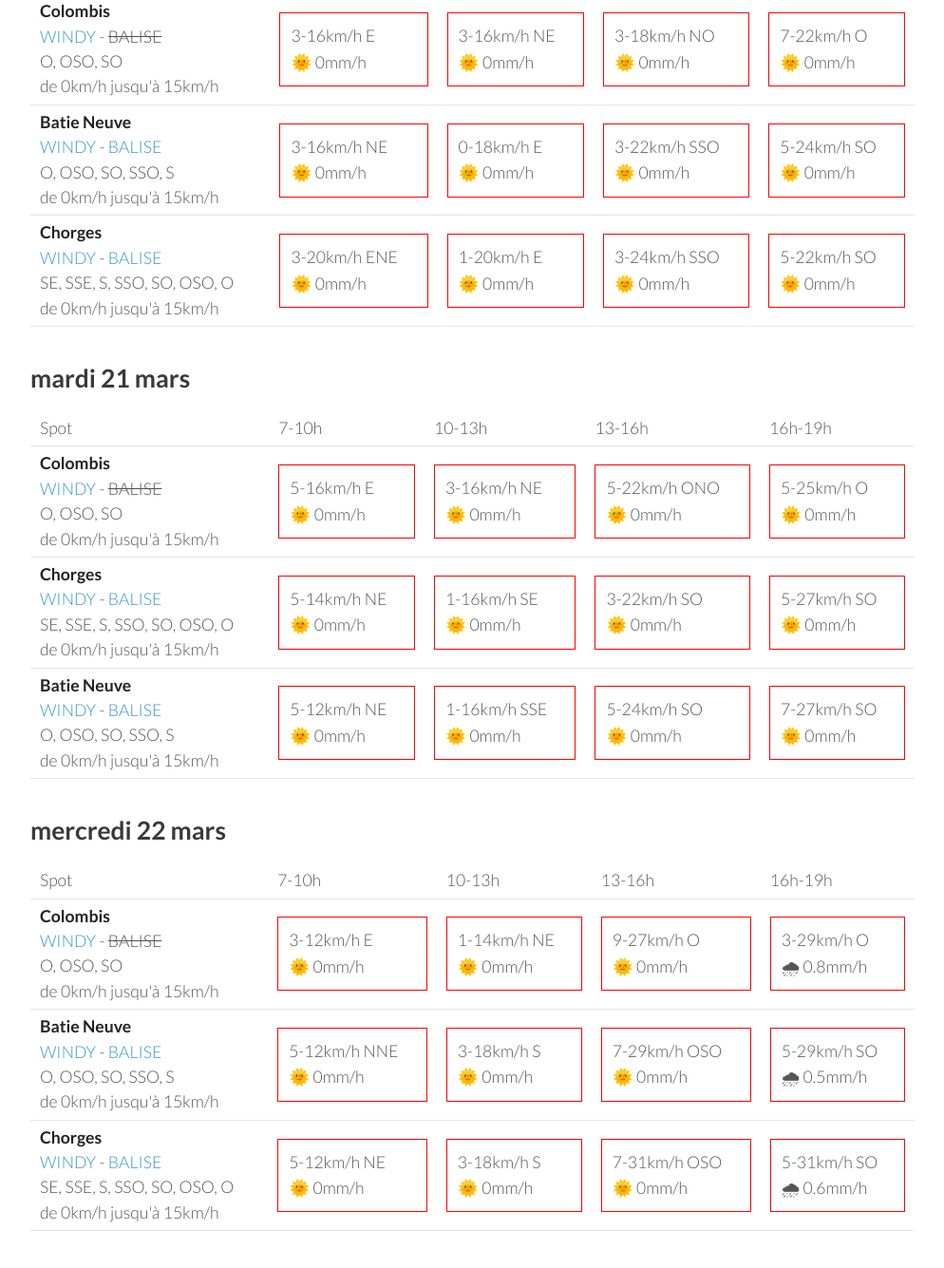
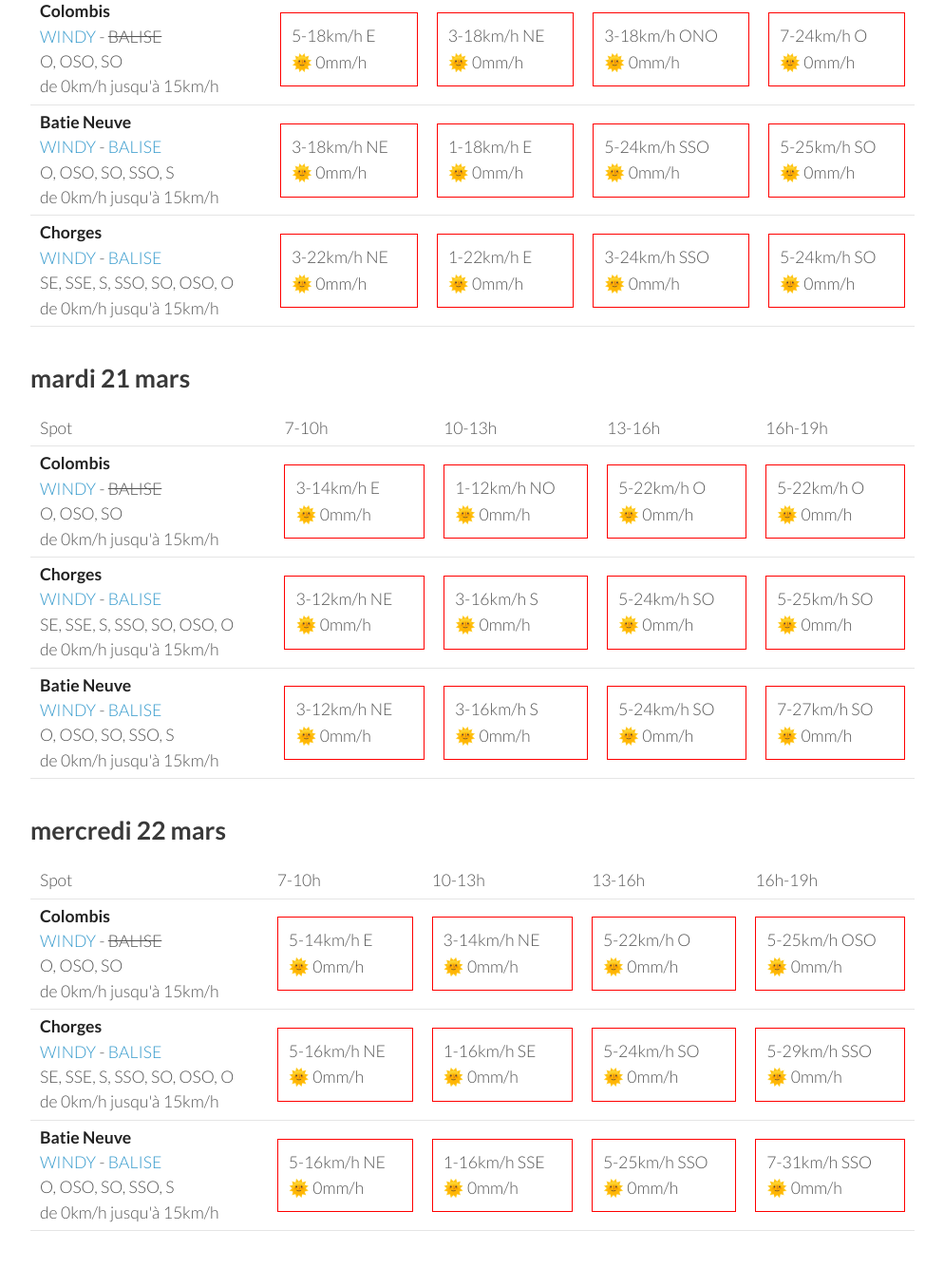
Before and after one commit to parapente-dans-le-nord/parapente-dans-le-nord.github.io, a Jekyll site: the page built from saint_andre.markdown, in a window 1280 px wide and 1400 px high, scrolled down 1801 px. Shown: the top 1335 px of the window at 95% size, without its empty margins (26-1020 px from the left). Built offline with Jekyll 4.4.1, drawn with Linux system fonts in a browser that asks for light colours; some of the changed text lies outside the part shown.

Commit message:
update index.markdown

```diff
--- a/saint_andre.markdown
+++ b/saint_andre.markdown
@@ -114,9 +114,9 @@ page mise à jour le vendredi 17 mars 19:36
         <td><strong>Colombis</strong><br><a href="https://windy.com/44.494/6.216?44.559,6.262,10">WINDY</a> - <span class="no-balise"> BALISE </span><br> <span class="vent-favorable">O, OSO, SO</span><br><span class="force-vent">de 0km/h jusqu'à 15km/h</span> </td>
 
             <td><div class="not-flyable"><p>1-3km/h N</p><p>🌧 1.9mm/h</p></div></td>
-            <td><div class="flyable"><p>3-12km/h OSO</p><p>🌧 1mm/h</p></div></td>
-            <td><div class="not-flyable"><p>1-12km/h NO</p><p>🌧 2.8mm/h</p></div></td>
-            <td><div class="not-flyable"><p>3-16km/h O</p><p>🌧 0.2mm/h</p></div></td>
+            <td><div class="flyable"><p>3-11km/h O</p><p>🌧 0.7mm/h</p></div></td>
+            <td><div class="not-flyable"><p>1-12km/h ONO</p><p>🌧 2mm/h</p></div></td>
+            <td><div class="not-flyable"><p>3-16km/h ONO</p><p>🌧 0.4mm/h</p></div></td>
 
 
     </tr>
@@ -124,9 +124,9 @@ page mise à jour le vendredi 17 mars 19:36
         <td><strong>Batie Neuve</strong><br><a href="https://windy.com/44.584/6.236?44.559,6.262,10,m:eTtagly">WINDY</a> - <span class=""><a href="https://www.openwindmap.org/PP554">BALISE</a> </span><br> <span class="vent-favorable">O, OSO, SO, SSO, S</span><br><span class="force-vent">de 0km/h jusqu'à 15km/h</span> </td>
 
             <td><div class="not-flyable"><p>3-7km/h ESE</p><p>🌧 2.7mm/h</p></div></td>
-            <td><div class="not-flyable"><p>3-16km/h SSO</p><p>🌧 0.5mm/h</p></div></td>
-            <td><div class="not-flyable"><p>3-18km/h SO</p><p>🌧 2.1mm/h</p></div></td>
-            <td><div class="not-flyable"><p>5-20km/h SO</p><p>🌧 0.2mm/h</p></div></td>
+            <td><div class="flyable"><p>1-12km/h SO</p><p>🌧 0.4mm/h</p></div></td>
+            <td><div class="not-flyable"><p>3-16km/h SSO</p><p>🌧 1.1mm/h</p></div></td>
+            <td><div class="not-flyable"><p>3-18km/h SO</p><p>🌧 0.3mm/h</p></div></td>
 
 
     </tr>
@@ -134,9 +134,9 @@ page mise à jour le vendredi 17 mars 19:36
         <td><strong>Chorges</strong><br><a href="https://windy.com/44.578/6.280?44.559,6.262,10">WINDY</a> - <span class=""><a href="https://www.openwindmap.org/PP554">BALISE</a> </span><br> <span class="vent-favorable">SE, SSE, S, SSO, SO, OSO, O</span><br><span class="force-vent">de 0km/h jusqu'à 15km/h</span> </td>
 
             <td><div class="not-flyable"><p>1-3km/h E</p><p>🌧 3.1mm/h</p></div></td>
-            <td><div class="not-flyable"><p>3-16km/h SO</p><p>🌧 0.5mm/h</p></div></td>
-            <td><div class="not-flyable"><p>3-16km/h SO</p><p>🌧 2mm/h</p></div></td>
-            <td><div class="not-flyable"><p>3-18km/h SO</p><p>🌧 0.3mm/h</p></div></td>
+            <td><div class="flyable"><p>1-11km/h SO</p><p>🌧 0.5mm/h</p></div></td>
+            <td><div class="not-flyable"><p>3-16km/h SO</p><p>🌧 1.4mm/h</p></div></td>
+            <td><div class="not-flyable"><p>3-18km/h OSO</p><p>🌧 0.4mm/h</p></div></td>
 
 
     </tr>
@@ -159,30 +159,30 @@ page mise à jour le vendredi 17 mars 19:36
 <tr>
         <td><strong>Colombis</strong><br><a href="https://windy.com/44.494/6.216?44.559,6.262,10">WINDY</a> - <span class="no-balise"> BALISE </span><br> <span class="vent-favorable">O, OSO, SO</span><br><span class="force-vent">de 0km/h jusqu'à 15km/h</span> </td>
 
-            <td><div class="not-flyable"><p>3-16km/h E</p><p>🌞 0mm/h</p></div></td>
-            <td><div class="not-flyable"><p>3-16km/h NE</p><p>🌞 0mm/h</p></div></td>
-            <td><div class="not-flyable"><p>3-18km/h NO</p><p>🌞 0mm/h</p></div></td>
-            <td><div class="not-flyable"><p>7-22km/h O</p><p>🌞 0mm/h</p></div></td>
+            <td><div class="not-flyable"><p>5-18km/h E</p><p>🌞 0mm/h</p></div></td>
+            <td><div class="not-flyable"><p>3-18km/h NE</p><p>🌞 0mm/h</p></div></td>
+            <td><div class="not-flyable"><p>3-18km/h ONO</p><p>🌞 0mm/h</p></div></td>
+            <td><div class="not-flyable"><p>7-24km/h O</p><p>🌞 0mm/h</p></div></td>
 
 
     </tr>
 <tr>
         <td><strong>Batie Neuve</strong><br><a href="https://windy.com/44.584/6.236?44.559,6.262,10,m:eTtagly">WINDY</a> - <span class=""><a href="https://www.openwindmap.org/PP554">BALISE</a> </span><br> <span class="vent-favorable">O, OSO, SO, SSO, S</span><br><span class="force-vent">de 0km/h jusqu'à 15km/h</span> </td>
 
-            <td><div class="not-flyable"><p>3-16km/h NE</p><p>🌞 0mm/h</p></div></td>
-            <td><div class="not-flyable"><p>0-18km/h E</p><p>🌞 0mm/h</p></div></td>
-            <td><div class="not-flyable"><p>3-22km/h SSO</p><p>🌞 0mm/h</p></div></td>
-            <td><div class="not-flyable"><p>5-24km/h SO</p><p>🌞 0mm/h</p></div></td>
+            <td><div class="not-flyable"><p>3-18km/h NE</p><p>🌞 0mm/h</p></div></td>
+            <td><div class="not-flyable"><p>1-18km/h E</p><p>🌞 0mm/h</p></div></td>
+            <td><div class="not-flyable"><p>5-24km/h SSO</p><p>🌞 0mm/h</p></div></td>
+            <td><div class="not-flyable"><p>5-25km/h SO</p><p>🌞 0mm/h</p></div></td>
 
 
     </tr>
 <tr>
         <td><strong>Chorges</strong><br><a href="https://windy.com/44.578/6.280?44.559,6.262,10">WINDY</a> - <span class=""><a href="https://www.openwindmap.org/PP554">BALISE</a> </span><br> <span class="vent-favorable">SE, SSE, S, SSO, SO, OSO, O</span><br><span class="force-vent">de 0km/h jusqu'à 15km/h</span> </td>
 
-            <td><div class="not-flyable"><p>3-20km/h ENE</p><p>🌞 0mm/h</p></div></td>
-            <td><div class="not-flyable"><p>1-20km/h E</p><p>🌞 0mm/h</p></div></td>
+            <td><div class="not-flyable"><p>3-22km/h NE</p><p>🌞 0mm/h</p></div></td>
+            <td><div class="not-flyable"><p>1-22km/h E</p><p>🌞 0mm/h</p></div></td>
             <td><div class="not-flyable"><p>3-24km/h SSO</p><p>🌞 0mm/h</p></div></td>
-            <td><div class="not-flyable"><p>5-22km/h SO</p><p>🌞 0mm/h</p></div></td>
+            <td><div class="not-flyable"><p>5-24km/h SO</p><p>🌞 0mm/h</p></div></td>
 
 
     </tr>
@@ -205,28 +205,28 @@ page mise à jour le vendredi 17 mars 19:36
 <tr>
         <td><strong>Colombis</strong><br><a href="https://windy.com/44.494/6.216?44.559,6.262,10">WINDY</a> - <span class="no-balise"> BALISE </span><br> <span class="vent-favorable">O, OSO, SO</span><br><span class="force-vent">de 0km/h jusqu'à 15km/h</span> </td>
 
-            <td><div class="not-flyable"><p>5-16km/h E</p><p>🌞 0mm/h</p></div></td>
-            <td><div class="not-flyable"><p>3-16km/h NE</p><p>🌞 0mm/h</p></div></td>
-            <td><div class="not-flyable"><p>5-22km/h ONO</p><p>🌞 0mm/h</p></div></td>
-            <td><div class="not-flyable"><p>5-25km/h O</p><p>🌞 0mm/h</p></div></td>
+            <td><div class="not-flyable"><p>3-14km/h E</p><p>🌞 0mm/h</p></div></td>
+            <td><div class="not-flyable"><p>1-12km/h NO</p><p>🌞 0mm/h</p></div></td>
+            <td><div class="not-flyable"><p>5-22km/h O</p><p>🌞 0mm/h</p></div></td>
+            <td><div class="not-flyable"><p>5-22km/h O</p><p>🌞 0mm/h</p></div></td>
 
 
     </tr>
 <tr>
         <td><strong>Chorges</strong><br><a href="https://windy.com/44.578/6.280?44.559,6.262,10">WINDY</a> - <span class=""><a href="https://www.openwindmap.org/PP554">BALISE</a> </span><br> <span class="vent-favorable">SE, SSE, S, SSO, SO, OSO, O</span><br><span class="force-vent">de 0km/h jusqu'à 15km/h</span> </td>
 
-            <td><div class="not-flyable"><p>5-14km/h NE</p><p>🌞 0mm/h</p></div></td>
-            <td><div class="not-flyable"><p>1-16km/h SE</p><p>🌞 0mm/h</p></div></td>
-            <td><div class="not-flyable"><p>3-22km/h SO</p><p>🌞 0mm/h</p></div></td>
-            <td><div class="not-flyable"><p>5-27km/h SO</p><p>🌞 0mm/h</p></div></td>
+            <td><div class="not-flyable"><p>3-12km/h NE</p><p>🌞 0mm/h</p></div></td>
+            <td><div class="not-flyable"><p>3-16km/h S</p><p>🌞 0mm/h</p></div></td>
+            <td><div class="not-flyable"><p>5-24km/h SO</p><p>🌞 0mm/h</p></div></td>
+            <td><div class="not-flyable"><p>5-25km/h SO</p><p>🌞 0mm/h</p></div></td>
 
 
     </tr>
 <tr>
         <td><strong>Batie Neuve</strong><br><a href="https://windy.com/44.584/6.236?44.559,6.262,10,m:eTtagly">WINDY</a> - <span class=""><a href="https://www.openwindmap.org/PP554">BALISE</a> </span><br> <span class="vent-favorable">O, OSO, SO, SSO, S</span><br><span class="force-vent">de 0km/h jusqu'à 15km/h</span> </td>
 
-            <td><div class="not-flyable"><p>5-12km/h NE</p><p>🌞 0mm/h</p></div></td>
-            <td><div class="not-flyable"><p>1-16km/h SSE</p><p>🌞 0mm/h</p></div></td>
+            <td><div class="not-flyable"><p>3-12km/h NE</p><p>🌞 0mm/h</p></div></td>
+            <td><div class="not-flyable"><p>3-16km/h S</p><p>🌞 0mm/h</p></div></td>
             <td><div class="not-flyable"><p>5-24km/h SO</p><p>🌞 0mm/h</p></div></td>
             <td><div class="not-flyable"><p>7-27km/h SO</p><p>🌞 0mm/h</p></div></td>
 
@@ -251,30 +251,30 @@ page mise à jour le vendredi 17 mars 19:36
 <tr>
         <td><strong>Colombis</strong><br><a href="https://windy.com/44.494/6.216?44.559,6.262,10">WINDY</a> - <span class="no-balise"> BALISE </span><br> <span class="vent-favorable">O, OSO, SO</span><br><span class="force-vent">de 0km/h jusqu'à 15km/h</span> </td>
 
-            <td><div class="not-flyable"><p>3-12km/h E</p><p>🌞 0mm/h</p></div></td>
-            <td><div class="not-flyable"><p>1-14km/h NE</p><p>🌞 0mm/h</p></div></td>
-            <td><div class="not-flyable"><p>9-27km/h O</p><p>🌞 0mm/h</p></div></td>
-            <td><div class="not-flyable"><p>3-29km/h O</p><p>🌧 0.8mm/h</p></div></td>
+            <td><div class="not-flyable"><p>5-14km/h E</p><p>🌞 0mm/h</p></div></td>
+            <td><div class="not-flyable"><p>3-14km/h NE</p><p>🌞 0mm/h</p></div></td>
+            <td><div class="not-flyable"><p>5-22km/h O</p><p>🌞 0mm/h</p></div></td>
+            <td><div class="not-flyable"><p>5-25km/h OSO</p><p>🌞 0mm/h</p></div></td>
+
+
+    </tr>
+<tr>
+        <td><strong>Chorges</strong><br><a href="https://windy.com/44.578/6.280?44.559,6.262,10">WINDY</a> - <span class=""><a href="https://www.openwindmap.org/PP554">BALISE</a> </span><br> <span class="vent-favorable">SE, SSE, S, SSO, SO, OSO, O</span><br><span class="force-vent">de 0km/h jusqu'à 15km/h</span> </td>
+
+            <td><div class="not-flyable"><p>5-16km/h NE</p><p>🌞 0mm/h</p></div></td>
+            <td><div class="not-flyable"><p>1-16km/h SE</p><p>🌞 0mm/h</p></div></td>
+            <td><div class="not-flyable"><p>5-24km/h SO</p><p>🌞 0mm/h</p></div></td>
+            <td><div class="not-flyable"><p>5-29km/h SSO</p><p>🌞 0mm/h</p></div></td>
 
 
     </tr>
 <tr>
         <td><strong>Batie Neuve</strong><br><a href="https://windy.com/44.584/6.236?44.559,6.262,10,m:eTtagly">WINDY</a> - <span class=""><a href="https://www.openwindmap.org/PP554">BALISE</a> </span><br> <span class="vent-favorable">O, OSO, SO, SSO, S</span><br><span class="force-vent">de 0km/h jusqu'à 15km/h</span> </td>
 
-            <td><div class="not-flyable"><p>5-12km/h NNE</p><p>🌞 0mm/h</p></div></td>
-            <td><div class="not-flyable"><p>3-18km/h S</p><p>🌞 0mm/h</p></div></td>
-            <td><div class="not-flyable"><p>7-29km/h OSO</p><p>🌞 0mm/h</p></div></td>
-            <td><div class="not-flyable"><p>5-29km/h SO</p><p>🌧 0.5mm/h</p></div></td>
-
-
-    </tr>
-<tr>
-        <td><strong>Chorges</strong><br><a href="https://windy.com/44.578/6.280?44.559,6.262,10">WINDY</a> - <span class=""><a href="https://www.openwindmap.org/PP554">BALISE</a> </span><br> <span class="vent-favorable">SE, SSE, S, SSO, SO, OSO, O</span><br><span class="force-vent">de 0km/h jusqu'à 15km/h</span> </td>
-
-            <td><div class="not-flyable"><p>5-12km/h NE</p><p>🌞 0mm/h</p></div></td>
-            <td><div class="not-flyable"><p>3-18km/h S</p><p>🌞 0mm/h</p></div></td>
-            <td><div class="not-flyable"><p>7-31km/h OSO</p><p>🌞 0mm/h</p></div></td>
-            <td><div class="not-flyable"><p>5-31km/h SO</p><p>🌧 0.6mm/h</p></div></td>
+            <td><div class="not-flyable"><p>5-16km/h NE</p><p>🌞 0mm/h</p></div></td>
+            <td><div class="not-flyable"><p>1-16km/h SSE</p><p>🌞 0mm/h</p></div></td>
+            <td><div class="not-flyable"><p>5-25km/h SSO</p><p>🌞 0mm/h</p></div></td>
+            <td><div class="not-flyable"><p>7-31km/h SSO</p><p>🌞 0mm/h</p></div></td>
 
 
     </tr>
```
Also changed, not shown: other parts of saint_andre.markdown (+1 -1 lines).
